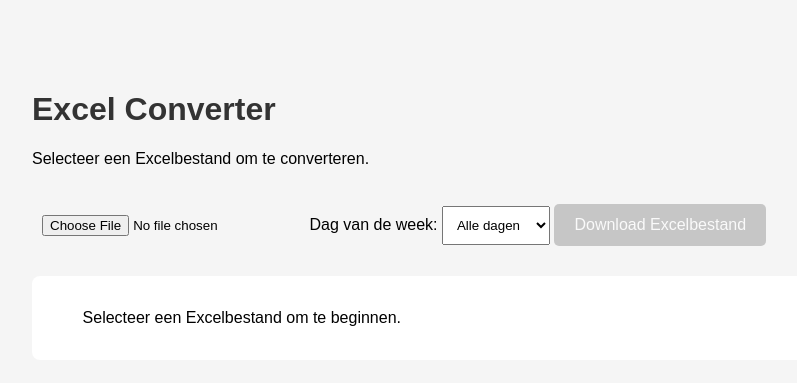
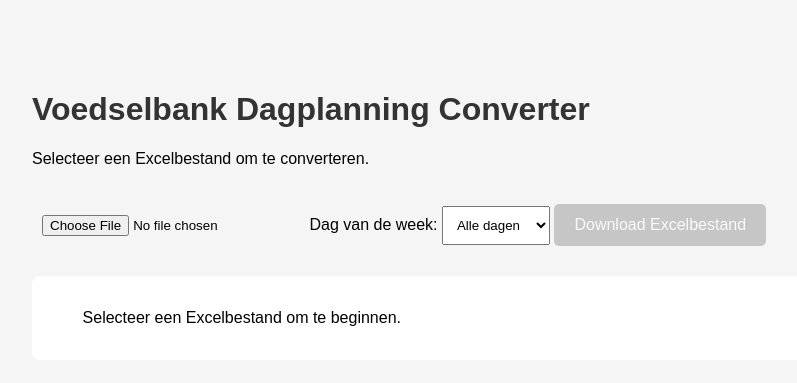
Before and after one commit to sjoerdvb-ctrl/dagplanning-converter, a plain HTML site: page index.html in a window 1280 px wide. Shown: the whole page, without its empty margins (158-955 px from the left). Drawn offline with Linux system fonts and the light colour scheme.

Commit message:
Update index.html

```diff
--- a/index.html
+++ b/index.html
@@ -66,7 +66,7 @@
 
 <body>
 
-    <h1>Excel Converter</h1>
+    <h1>Voedselbank Dagplanning Converter</h1>
 
     <p>Selecteer een Excelbestand om te converteren.</p>
 
```
